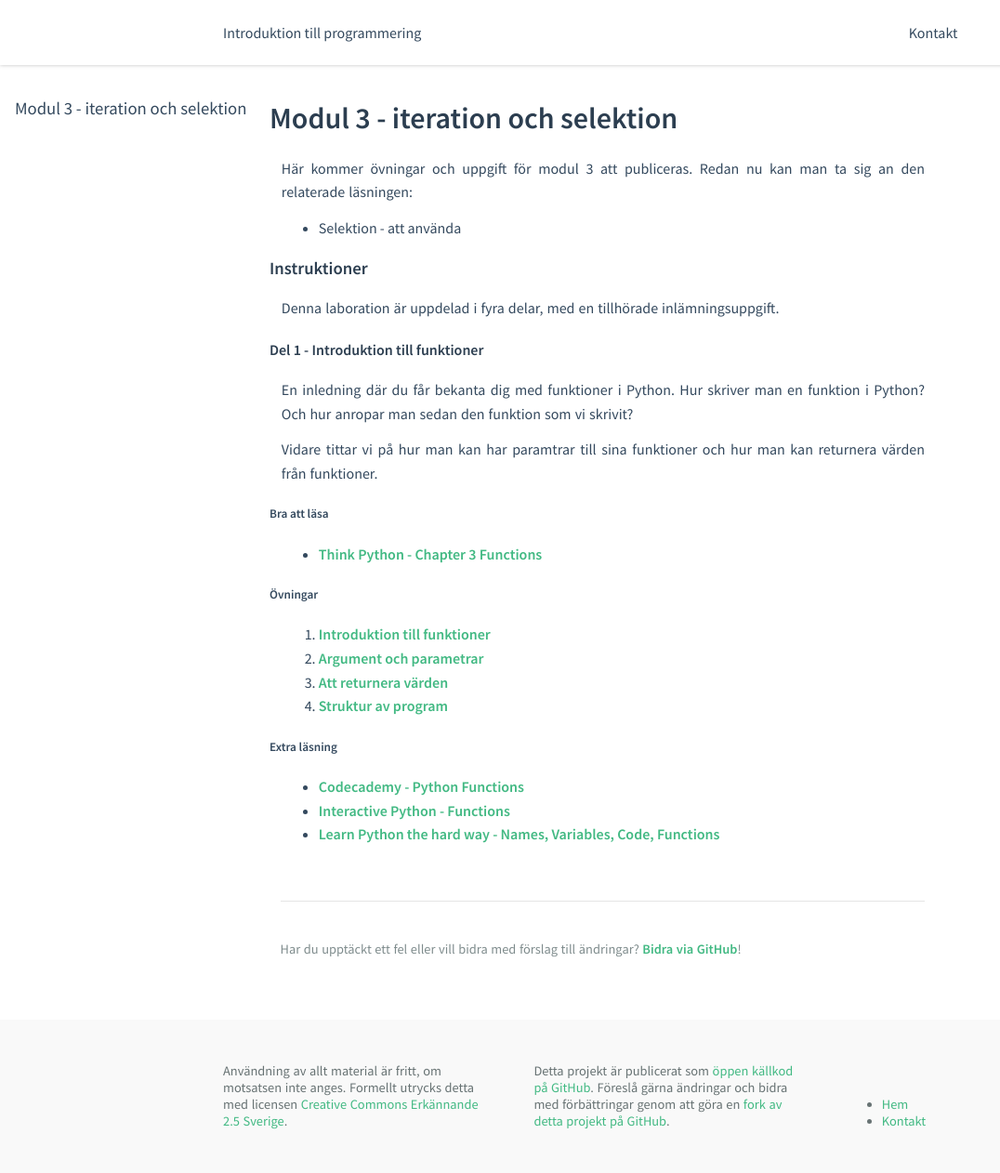
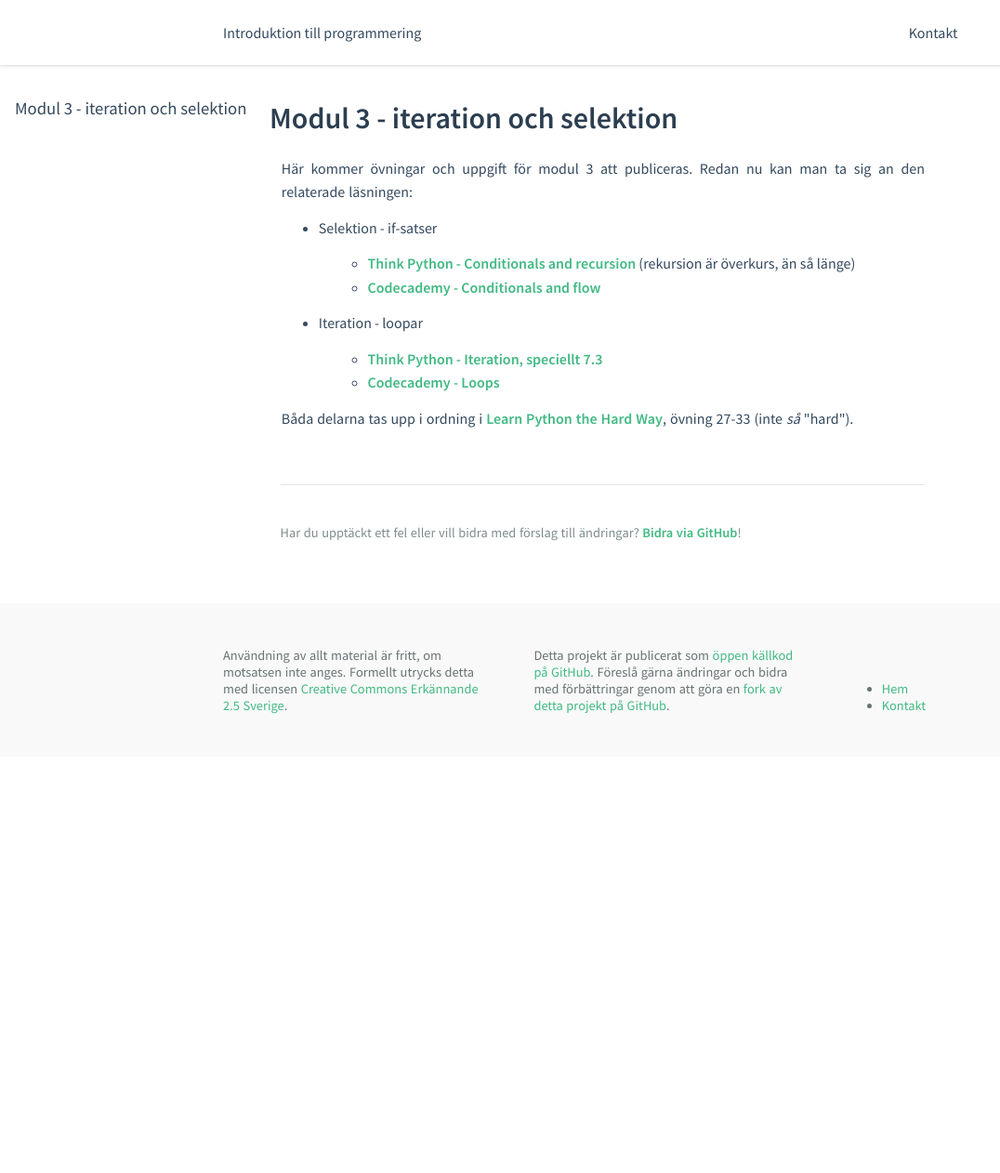
Before and after one commit to mau-dvmt/ia-python, a Jekyll site: the page built from modules/m3/index.md, in a window 1280 px wide. Shown: the whole page at 93% size, without its empty margins (0-1076 px from the left). Built offline with Jekyll 4.4.1, drawn with Linux system fonts in a browser that asks for light colours; after the commit the page ends 900 px from its top, so only the background shows below that.

Commit message:
Real start of M3

```diff
--- a/modules/m3/index.md
+++ b/modules/m3/index.md
@@ -8,32 +8,11 @@ title: Modul 3 - iteration och selektion
 
 Här kommer övningar och uppgift för modul 3 att publiceras. Redan nu kan man ta sig an den relaterade läsningen:
 
-* Selektion - att använda
+* Selektion - if-satser
+  - [Think Python - Conditionals and recursion](http://www.greenteapress.com/thinkpython/html/thinkpython006.html) (rekursion är överkurs, än så länge)
+  - [Codecademy - Conditionals and flow](http://www.codecademy.com/en/tracks/python)
+* Iteration - loopar
+  - [Think Python - Iteration, speciellt 7.3](http://www.greenteapress.com/thinkpython/html/thinkpython008.html)
+  - [Codecademy - Loops](http://www.codecademy.com/en/tracks/python)
 
-
-### Instruktioner
-
-Denna laboration är uppdelad i fyra delar, med en tillhörade inlämningsuppgift.
-
-#### Del 1 - Introduktion till funktioner
-
-En inledning där du får bekanta dig med funktioner i Python. Hur skriver man en funktion i Python? Och hur anropar man sedan den funktion som vi skrivit?
-
-Vidare tittar vi på hur man kan har paramtrar till sina funktioner och hur man kan returnera värden från funktioner.
-
-##### Bra att läsa
-
-- [Think Python - Chapter 3  Functions](http://www.greenteapress.com/thinkpython/html/thinkpython004.html)
-
-##### Övningar
-
-1. [Introduktion till funktioner](exercises/L01.html)
-2. [Argument och parametrar](exercises/L02.html)
-3. [Att returnera värden](exercises/L03.html)
-4. [Struktur av program](exercises/L04.html)
-
-##### Extra läsning
-
-- [Codecademy - Python Functions](http://www.codecademy.com/en/tracks/python)
-- [Interactive Python - Functions](http://interactivepython.org/runestone/static/thinkcspy/Functions/functions.html)
-- [Learn Python the hard way - Names, Variables, Code, Functions](http://learnpythonthehardway.org/book/ex18.html)
+Båda delarna tas upp i ordning i [Learn Python the Hard Way](http://learnpythonthehardway.org/book/), övning 27-33 (inte _så_ &quot;hard&quot;).
```
Also changed, not shown: _data/modules.yml (+4 -4 lines).
